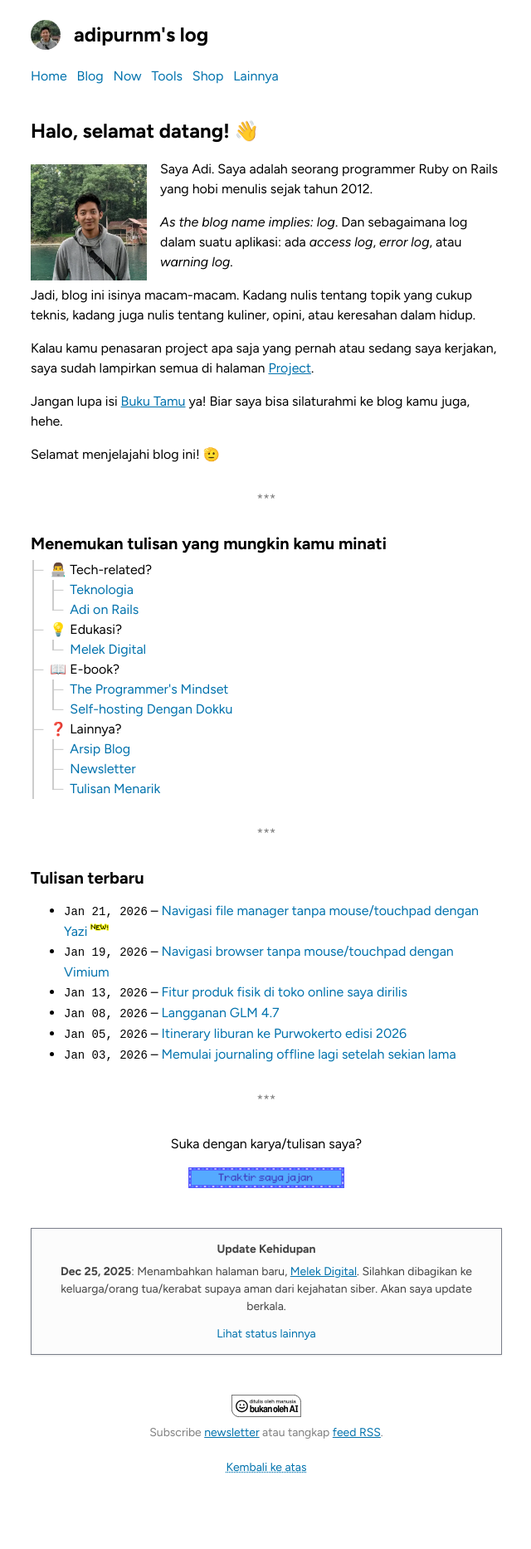
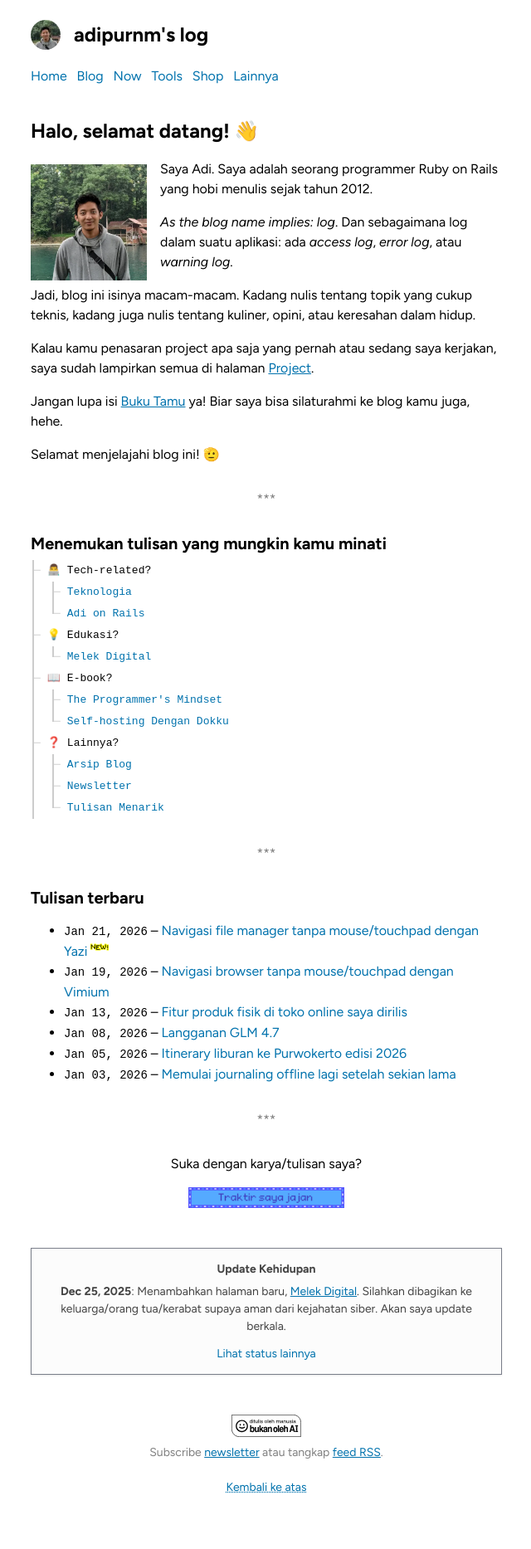
Before and after one commit to adiprnm/weblog, a Jekyll site: the page built from index.html, in a window 1280 px wide. Shown: the whole page at 83% size, without its empty margins (319-959 px from the left). Built offline with Jekyll 4.4.1, drawn with Linux system fonts in a browser that asks for light colours; before the commit the page ends 1843 px from its top, so only the background shows below that.

Commit message:
Use monospace font for tree

```diff
--- a/_sass/base.scss
+++ b/_sass/base.scss
@@ -643,6 +643,7 @@ form label {
 .tree {
   --border-color: #cccccc;
 
+  font-family: monospace;
   padding-left: 2px;
   margin-top: 8px;
 
@@ -660,6 +661,7 @@ form label {
   display: flex;
   align-items: center;
   gap: 8px;
+  line-height: 2;
 }
 
 .tree ul {
```
